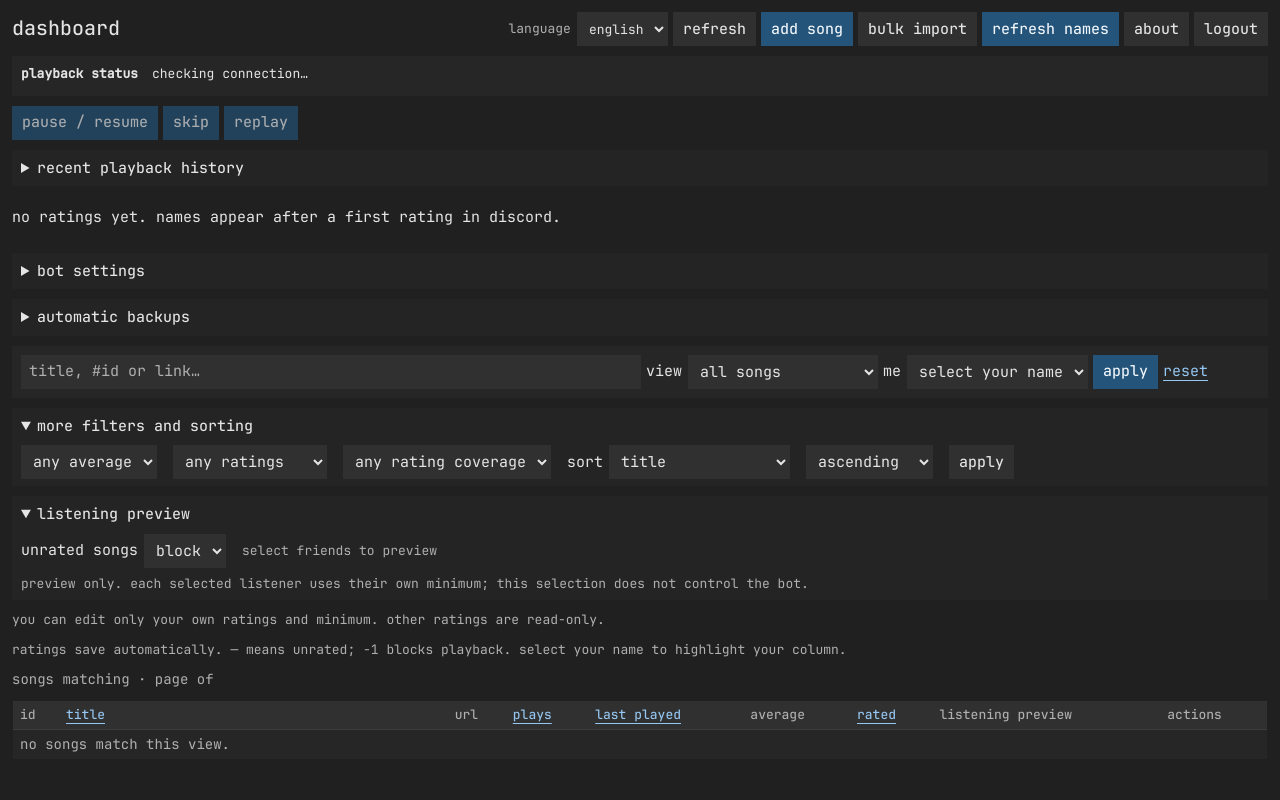
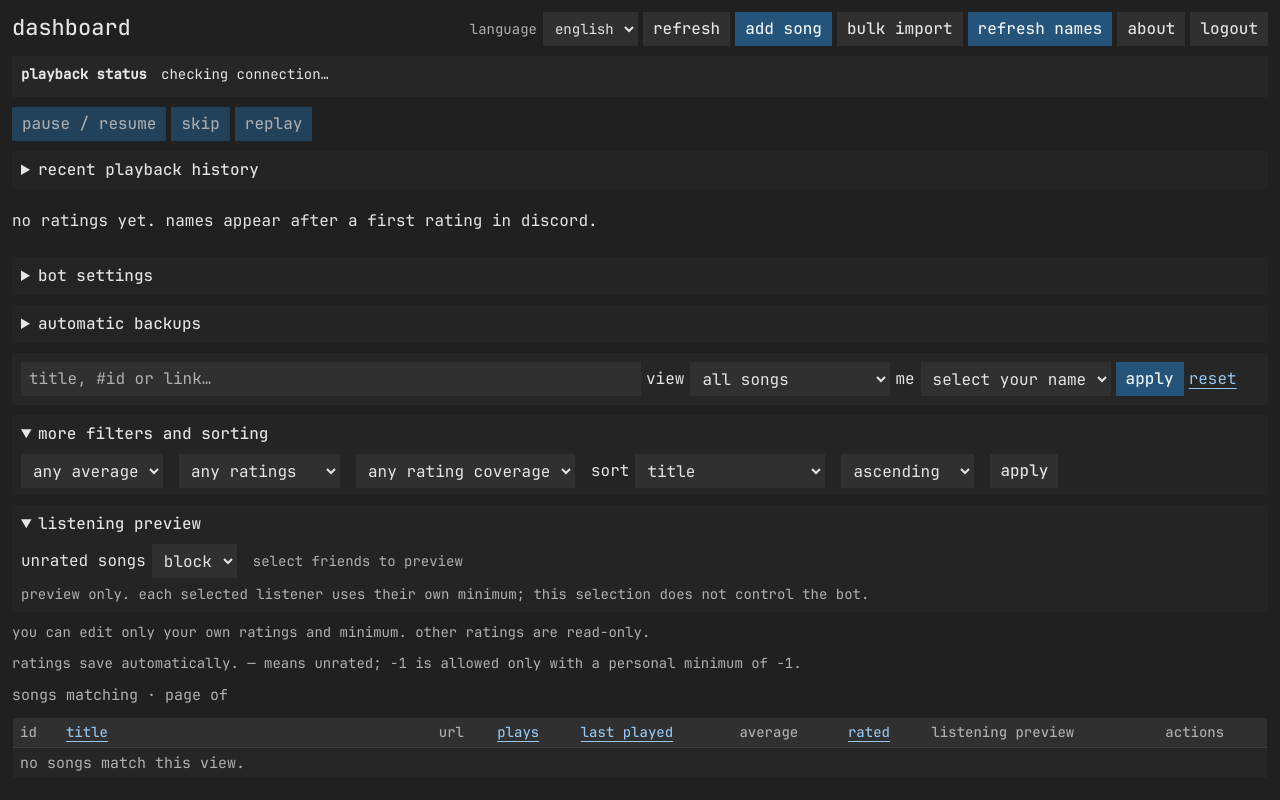
Before and after one commit to haaakez/musicbot-db, a Flask app: template templates/index.html in a window 1280 px wide. Run offline with Flask 3, Linux system fonts and the light colour scheme; the template is opened without the code that fills it, so the values that code supplies are empty.

Commit message:
simplify minimum filters and enlarge text

```diff
--- a/command_help.py
+++ b/command_help.py
@@ -19,7 +19,7 @@ COMMANDS = [
     ('b!replay', 'Replay the current song'),
     ('b!history', 'Show recent playback history'),
     ('b!np', 'Show the current song'),
-    ('b!minrating <0–3> · b!mr', 'Set your radio minimum'),
+    ('b!minrating <-1–3> · b!mr', 'Set your radio minimum'),
     ('b!unrated on|off', 'Allow or block missing ratings in radio'),
     ('b!embedratings on|off', 'Show or hide all ratings in track embeds'),
     ('b!voicestatus on|off', 'Show or hide the song in voice status'),
--- a/i18n.py
+++ b/i18n.py
@@ -454,6 +454,12 @@ RUSSIAN.update({
     'Ratings save automatically. The listening preview explains which listeners block a song; it does not control playback.': 'оценки сохраняются автоматически. проверка треков показывает, кто блокирует трек; она не управляет воспроизведением.',
 })
 
+RUSSIAN.update({
+    'Minimum must be -1, 0, 1, 2 or 3.': 'минимум должен быть -1, 0, 1, 2 или 3.',
+    'Ratings save automatically. — means unrated; -1 is allowed only with a personal minimum of -1.': 'оценки сохраняются автоматически. — означает отсутствие оценки; -1 разрешён только при личном минимуме -1.',
+    'Ratings and personal minimums are -1, 0, 1, 2, 3. A minimum of -1 allows that person’s -1 ratings. — means unrated.': 'оценки и личные минимумы: -1, 0, 1, 2, 3. минимум -1 разрешает треки с оценкой -1 этого участника. — означает отсутствие оценки.',
+})
+
 ENGLISH = {key: key.lower() for key in RUSSIAN}
 ENGLISH.update({
     'Music library': 'dashboard',
--- a/preferences.py
+++ b/preferences.py
@@ -6,6 +6,12 @@ DEFAULTS = {'ignore_unrated': True, 'embed_ratings': False, 'voice_status': Fals
 
 
 def setup_settings(conn):
+    # Preserve legacy cutoffs when moving to integer-only personal minima.
+    conn.execute('''UPDATE user_thresholds SET min_rating=CASE
+        WHEN min_rating IS NULL THEN 0 WHEN min_rating < -1 THEN -1 WHEN min_rating > 3 THEN 3
+        ELSE CAST(min_rating AS INTEGER) + (min_rating > CAST(min_rating AS INTEGER)) END
+        WHERE min_rating IS NULL OR min_rating < -1 OR min_rating > 3
+           OR min_rating != CAST(min_rating AS INTEGER)''')
     conn.execute('''CREATE TABLE IF NOT EXISTS guild_settings (
         guild_id INTEGER PRIMARY KEY, ignore_unrated INTEGER NOT NULL DEFAULT 1
     )''')
--- a/radio.py
+++ b/radio.py
@@ -8,7 +8,7 @@ def eligible(ratings, listeners, threshold, ignore_unrated):
         if score is None:
             if not ignore_unrated:
                 return False
-        elif score == -1 or score < minimum:
+        elif score < minimum:
             return False
     return True
 
--- a/static/dashboard.css
+++ b/static/dashboard.css
@@ -32,12 +32,12 @@ body {
   margin: 0;
   background: var(--background);
   color: var(--text);
-  font: 400 15px/1.5 'JetBrains Mono', ui-monospace, monospace;
+  font: 400 16px/1.5 'JetBrains Mono', ui-monospace, monospace;
   font-variant-numeric: tabular-nums;
   -webkit-font-smoothing: antialiased;
 }
 body.dashboard { padding: 12px; }
-h1 { margin: 0 0 12px; font-size: 20px; line-height: 1.4; font-weight: 500; letter-spacing: normal; }
+h1 { margin: 0 0 12px; font-size: 22px; line-height: 1.4; font-weight: 500; letter-spacing: normal; }
 p { margin: 10px 0; }
 a { color: var(--accent); text-underline-offset: 4px; }
 a:hover { color: var(--accent-hover); }
@@ -89,7 +89,7 @@ a.button.secondary:hover { background: var(--hover); }
 .toolbar { margin-bottom: 10px; }
 .toolbar form { margin: 0; }
 .toolbar input[type=text] { width: clamp(180px, 22vw, 340px); }
-.library-summary { color: var(--muted); font-size: 14px; }
+.library-summary { color: var(--muted); font-size: 15px; }
 .library-summary a { margin-left: 12px; }
 .table-wrap { overflow: auto; max-height: 65vh; border: 1px solid transparent; border-radius: 0; }
 table { width: 100%; min-width: 980px; border-collapse: separate; border-spacing: 0; }
@@ -101,10 +101,10 @@ th {
   background: var(--raised);
   border-bottom: 1px solid #3c3c3c;
   color: var(--muted);
-  font-size: 13px;
+  font-size: 14px;
   font-weight: 500;
 }
-td { background: var(--surface); border-bottom: 1px solid #343434; font-size: 14px; }
+td { background: var(--surface); border-bottom: 1px solid #343434; font-size: 15px; }
 tr:nth-child(even) td { background: #2a2a2a; }
 tbody tr:hover td, tbody tr:focus-within td { background: var(--hover); }
 tbody tr:last-child td { border-bottom: 0; }
@@ -112,7 +112,7 @@ td:first-child { color: var(--muted); }
 th:nth-child(2), td:nth-child(2) { position: sticky; left: 0; min-width: 250px; max-width: 420px; overflow-wrap: anywhere; }
 th:nth-child(2) { z-index: 3; background: var(--raised); }
 td:nth-child(2) { z-index: 1; font-weight: 500; }
-td:nth-child(5) { color: var(--muted); font-size: 13px; }
+td:nth-child(5) { color: var(--muted); font-size: 14px; }
 .rating-form { margin: 0; }
 .rating-form select { min-width: 60px; width: 100%; padding: 2px 5px; min-height: 30px; }
 .rating-form select[data-score='unrated'] { color: var(--muted); }
@@ -121,10 +121,10 @@ td:nth-child(5) { color: var(--muted); font-size: 13px; }
 .user-name { min-width: 96px; max-width: 145px; overflow-wrap: anywhere; }
 .threshold-form { display: flex; align-items: center; gap: 4px; margin: 4px 0 0; }
 .threshold-form span { color: var(--muted); font-size: 11px; }
-.threshold-form select { min-height: 28px; padding: 1px 4px; font-size: 13px; }
+.threshold-form select { min-height: 28px; padding: 1px 4px; font-size: 14px; }
 .action-buttons { white-space: nowrap; }
 .action-buttons form { display: inline; margin: 0; }
-.action-buttons a.button, .action-buttons button { min-height: 30px; font-size: 13px; padding: 2px 6px; }
+.action-buttons a.button, .action-buttons button { min-height: 30px; font-size: 14px; padding: 2px 6px; }
 .action-buttons .danger { color: var(--danger); background: #392b2b; border-color: transparent; }
 .action-buttons .danger:hover { background: #3b2525; color: #ffd3d3; }
 body.auth { display: grid; place-items: center; min-height: 100vh; padding: 12px; }
@@ -132,11 +132,11 @@ body.auth { display: grid; place-items: center; min-height: 100vh; padding: 12px
 .card { max-width: 420px; }
 .page { max-width: 680px; margin: 20px auto; }
 body.editor { padding: 0 16px; }
-.card label, .page label { display: block; margin: 10px 0 4px; font-size: 14px; color: var(--muted); }
+.card label, .page label { display: block; margin: 10px 0 4px; font-size: 15px; color: var(--muted); }
 .card input:not([type=hidden]), .page input:not([type=hidden]) { width: 100%; min-height: 32px; background: var(--background); }
 .card button { width: 100%; margin-top: 14px; }
 .page button { margin-top: 14px; }
-.hint { color: var(--muted); font-size: 13px; }
+.hint { color: var(--muted); font-size: 14px; }
 .error { color: var(--danger); }
 @media (max-width: 640px) {
   body.dashboard { padding: 8px; }
@@ -151,7 +151,7 @@ body.editor { padding: 0 16px; }
 [hidden] { display: none !important; }
 .dashboard-heading { display: flex; align-items: center; justify-content: space-between; gap: 12px; flex-wrap: wrap; }
 .progress-list { display: flex; flex-wrap: wrap; gap: 8px 20px; margin-bottom: 14px; }
-.person-progress { display: grid; grid-template-columns: auto auto; gap: 2px 10px; font-size: 13px; }
+.person-progress { display: grid; grid-template-columns: auto auto; gap: 2px 10px; font-size: 14px; }
 .person-progress [data-progress-user] { color: var(--muted); }
 meter { grid-column: 1 / -1; width: 100%; height: 8px; appearance: none; background: var(--raised); border: 0; border-radius: 0; }
 meter::-webkit-meter-bar { background: var(--raised); border: 0; border-radius: 0; }
@@ -167,15 +167,15 @@ meter::-moz-meter-bar { background: var(--accent); }
 
 .cell-status { color: var(--muted); }
 .cell-status.error { color: var(--danger); }
-.preview-cell { min-width: 200px; max-width: 280px; font-size: 13px; }
+.preview-cell { min-width: 200px; max-width: 280px; font-size: 14px; }
 .qualifies { color: var(--accent); }
 .blocked { color: var(--danger); }
-.blockers { display: block; margin-top: 3px; color: var(--muted); font-size: 12px; }
+.blockers { display: block; margin-top: 3px; color: var(--muted); font-size: 13px; }
 button:disabled, select:disabled { cursor: wait; opacity: .65; }
 #save-status:empty { display: none; }
 .sort-link { white-space: nowrap; }
 .language-form { display: inline-flex; align-items: center; margin: 0; }
-.language-form label { display: inline-flex; align-items: center; gap: 6px; margin: 0; font-size: 13px; color: var(--muted); }
+.language-form label { display: inline-flex; align-items: center; gap: 6px; margin: 0; font-size: 14px; color: var(--muted); }
 .card > .language-form, .page > .language-form { margin-bottom: 12px; }
 
 .view-shortcuts { display: flex; flex-wrap: wrap; gap: 5px; margin: 0 0 10px; }
@@ -193,7 +193,7 @@ td.my-rating { background: #26313a; }
 .song-id { min-width: 66px; }
 .song-id-content { display: flex; align-items: center; gap: 7px; }
 .track-cover { display: block; flex: 0 0 40px; width: 40px; height: 40px; object-fit: cover; background: var(--raised); }
-.runtime-panel { display: flex; flex-wrap: wrap; gap: 4px 14px; padding: 7px 8px; margin-bottom: 10px; border: 1px solid transparent; background: var(--surface); font-size: 13px; }
+.runtime-panel { display: flex; flex-wrap: wrap; gap: 4px 14px; padding: 7px 8px; margin-bottom: 10px; border: 1px solid transparent; background: var(--surface); font-size: 14px; }
 #current-track { flex-basis: 100%; overflow-wrap: anywhere; }
 #backup-settings input[type=number] { width: 95px; }
 .about-page { max-width: 1120px; margin: 0 auto; }
@@ -203,7 +203,7 @@ td.my-rating { background: #26313a; }
 .command-reference th:nth-child(2), .command-reference td:nth-child(2) { position: static; max-width: none; font-weight: 400; }
 .command-reference code { font: inherit; color: var(--accent); white-space: nowrap; }
 
-.duplicate-matches { font-size: 12px; font-weight: 400; color: var(--muted); margin-top: 3px; }
+.duplicate-matches { font-size: 13px; font-weight: 400; color: var(--muted); margin-top: 3px; }
 .import-form { display: grid; gap: 8px; }
 textarea { font: inherit; color: var(--text); background: var(--raised); border: 0; padding: 8px; resize: vertical; width: 100%; }
 .import-preview, .history-wrap { overflow: auto; max-height: 60vh; margin: 10px 0; }
--- a/static/dashboard.js
+++ b/static/dashboard.js
@@ -46,7 +46,7 @@ function updatePreviews() {
       const score = scores[id];
       const name = users.get(id).name;
       const threshold = users.get(id).threshold;
-      if (score === -1) blockers.push(text('{name}: veto', {name}));
+      if (score === -1 && threshold > -1) blockers.push(text('{name}: veto', {name}));
       else if (score === undefined && !ignoreUnrated) blockers.push(text('{name}: unrated', {name}));
       else if (score !== undefined && score < threshold) blockers.push(text('{name}: {score} below {threshold}', {name, score, threshold}));
     }
--- a/templates/about.html
+++ b/templates/about.html
@@ -17,7 +17,7 @@
     <p>{{ t('Music playback, a shared song library, personal ratings, radio, and synchronized voice channels.') }}</p>
     <section class="listening-controls">
       <h2>{{ t('Radio and ratings') }}</h2>
-      <p>{{ t('Ratings range from -1 to 3. — means unrated. -1 blocks a song while that person is listening.') }}</p>
+      <p>{{ t('Ratings and personal minimums are -1, 0, 1, 2, 3. A minimum of -1 allows that person’s -1 ratings. — means unrated.') }}</p>
       <p>{{ t('Radio checks each listener rating against that person’s minimum. Missing ratings follow the unrated setting.') }}</p>
       <p>{{ t('Radio repeats eligible songs. Enable keep connected in bot settings to wait and retry when no tracks qualify. Manual requests bypass rating filters.') }}</p>
     </section>
--- a/templates/index.html
+++ b/templates/index.html
@@ -168,7 +168,7 @@
       </details>
     </form>
     <p class="hint">{{ t('You can edit only your own ratings and minimum. Other ratings are read-only.') }}</p>
-    <p class="hint rating-guide">{{ t('Ratings save automatically. — means unrated; -1 blocks playback. Select your name to highlight your column.') }}</p>
+    <p class="hint rating-guide">{{ t('Ratings save automatically. — means unrated; -1 is allowed only with a personal minimum of -1.') }}</p>
     {% if view == 'missing' and viewer is none %}<p class="hint">{{ t('Choose your name under “Me” and apply to see your unrated songs.') }}</p>{% endif %}
     {% if view == 'everyone' %}<p class="hint">{{ t('Everyone must have rated the song 2 or 3. Vetoes and missing ratings are excluded.') }}</p>{% endif %}
     {% if view == 'review' %}<p class="hint">{{ t('Missing ratings, ratings differing by 2 or more, or songs without a resolved link.') }}</p>{% endif %}
@@ -203,9 +203,9 @@
                   <input type="hidden" name="filters" value="{{ request.query_string.decode() }}">
                   <label>{{ t('min:') }}
                     <select aria-label="{{ t('Minimum rating for {name}', name=rater.display) }}" name="min_rating" onchange="this.form.requestSubmit()">
-                      {% set current_val = user_thresholds.get(rater.user_id, 0.0) %}
-                      {% if current_val not in [0, 0.5, 1, 1.5, 2, 2.5, 3] %}<option value="{{ current_val }}" selected>{{ current_val }}</option>{% endif %}
-                      {% for value in [0, 0.5, 1, 1.5, 2, 2.5, 3] %}
+                      {% set current_val = user_thresholds.get(rater.user_id, 0) %}
+                      {% if current_val not in [-1, 0, 1, 2, 3] %}<option value="{{ current_val }}" selected>{{ current_val }}</option>{% endif %}
+                      {% for value in [-1, 0, 1, 2, 3] %}
                         <option value="{{ value }}" {% if current_val == value %}selected{% endif %}>{{ value }}</option>
                       {% endfor %}
                     </select>
```
Also changed, not shown: main.py (+7 -5 lines), webapp.py (+5 -5 lines), README.md.
